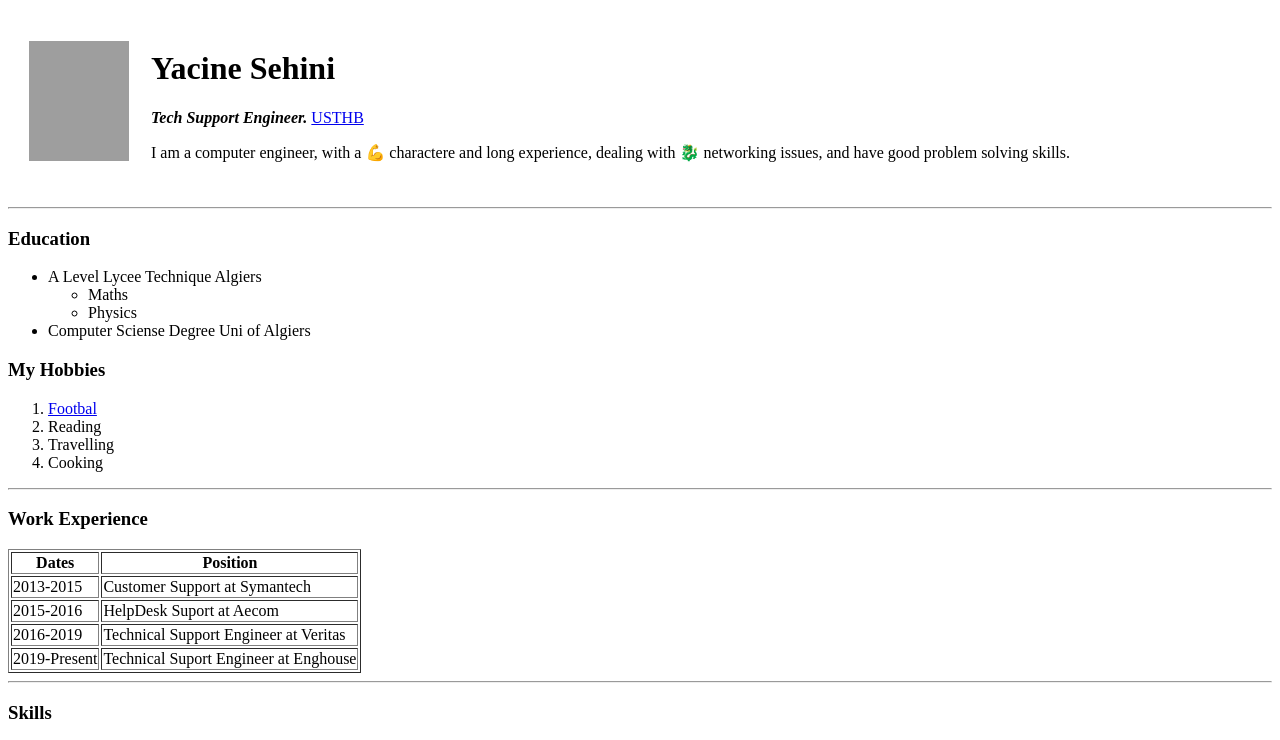
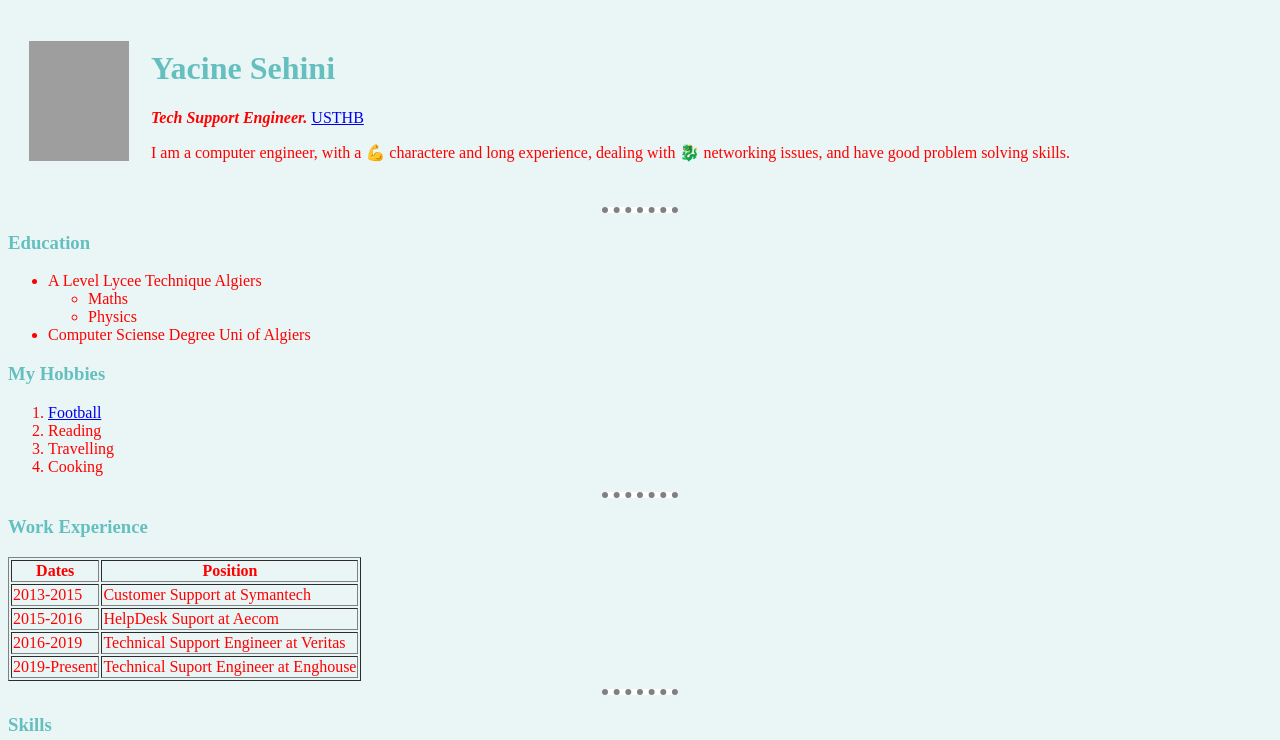
Before and after one commit to yacseh/learn, a plain HTML site: page index.html in a window 1280 px wide. Shown: the top 740 px of the page. Drawn offline with Linux system fonts and the light colour scheme; files that its build step writes are made by us from their sources; grey boxes are pictures that could not be loaded.

Commit message:
Add files via upload

```diff
--- a/index.html
+++ b/index.html
@@ -3,17 +3,13 @@
 
 <head>
   <meta charset="utf-8">
-  <meta name="Author" content="Yac Seh">
+  <meta name="Author" content="Yacine Sehini">
   <title>♥ 💜 Yacine's Personal Site ♥ 💜</title>
+  <link rel="stylesheet" href="css/styles.css">
 </head>
 
 <body>
 
-  <!--
-  <img src="https://scontent-lhr8-1.xx.fbcdn.net/v/t1.0-9/57127038_10212264650886026_4143818351652634624_n.jpg?_nc_cat=104&_nc_sid=e3f864&_nc_ohc=LKVoftarlhwAX_qOm3l&_nc_ht=scontent-lhr8-1.xx&oh=607775f9bb2f2225b533cdc00c4a454a&oe=5FAF797C" alt="Yacine's Family" width="250" height="200">
-  <br>
-  <img src="C:\Images\Lydia.jpg" alt="Lydia's picture" width="80" height="100">
-  <br>  -->
   <table cellspacing="20">
     <tr>
       <td> <img src="https://scontent-lhr8-1.xx.fbcdn.net/v/t1.0-9/57127038_10212264650886026_4143818351652634624_n.jpg?_nc_cat=104&_nc_sid=e3f864&_nc_ohc=LKVoftarlhwAX_qOm3l&_nc_ht=scontent-lhr8-1.xx&oh=607775f9bb2f2225b533cdc00c4a454a&oe=5FAF797C" alt="Yacine's Family"  width="100" height="120"></td>
@@ -38,7 +34,7 @@
   </ul>
   <h3>My Hobbies</h3>
   <ol>
-    <li><a href="http://www.lebuteur.com">Footbal</a></li>
+    <li><a href="http://www.lebuteur.com">Football</a></li>
     <li>Reading</li>
     <li>Travelling</li>
     <li>Cooking</li>
--- /dev/null
+++ b/styles.css
@@ -0,0 +1,20 @@
+body {
+  background-color: #EAF6F6;
+  color: red;
+     }
+hr {
+  background-color: white;
+  border-style: none;
+  border-top-style: dotted;
+  border-color: grey;
+  border-width: 6px;
+  height: 0;
+  width: 6%;
+   }
+
+   h1 {
+     color: #66BFBF;
+   }
+h3{
+  color: #66BFBF;
+}
```
